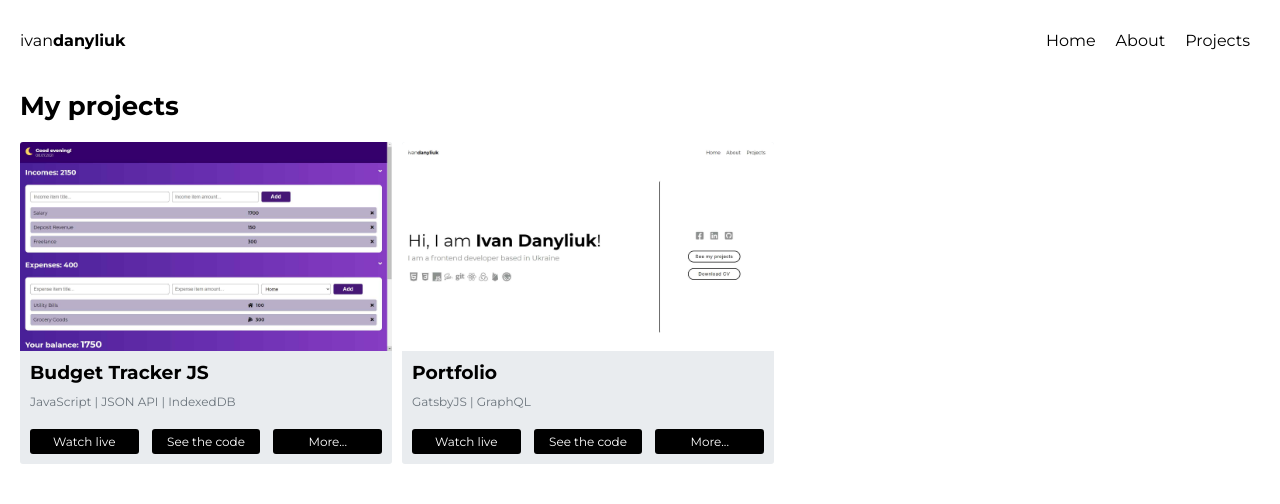
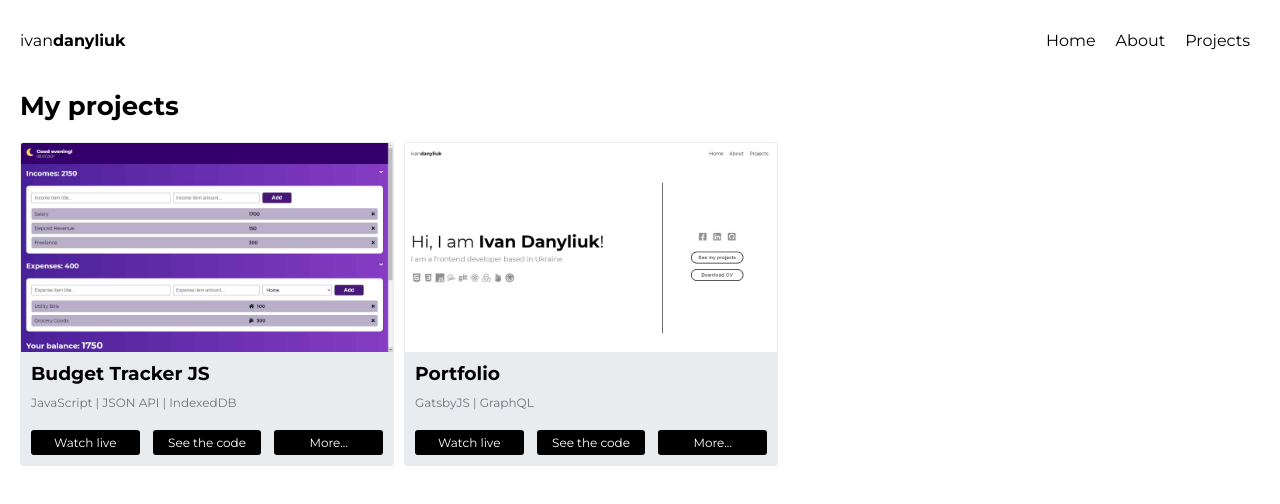
Before and after one commit to IvanDanyliuk/portfolio-gatsbyjs, a Gatsby site: page /projects in a window 1280 px wide. Built offline with nearby package versions, Linux system fonts and the light colour scheme; Gatsby itself is replaced by a stand-in of ours.

Commit message:
fixed styles of projects

```diff
--- a/src/pages/index.js
+++ b/src/pages/index.js
@@ -5,7 +5,7 @@ import Skills from "../components/MainPage/Skills";
 import SocialMediaList from "../components/MainPage/SocialMediaList";
 import CommonLinkButton from "../components/UI/CommonLinkButton";
 import DownloadButton from "../components/UI/DownloadButton";
-import CV from '../content/CV.pdf';
+import CV from '../content/Ivan_Danyliuk_CV.pdf';
 
 
 const IndexPage = () => {
--- a/src/pages/projects.js
+++ b/src/pages/projects.js
@@ -78,8 +78,9 @@ const ProjectsList = styled.ul`
 
 const ProjectItem = styled.li`
 	position: relative;
-	margin-right: 10px;
+	margin: 0 10px 0 0;
 	width: 30%;
+	border: 1px solid rgb(233, 236, 239);
 	border-radius: 3px;
 	background: rgb(233, 236, 239);
 	overflow: hidden;
@@ -89,7 +90,7 @@ const ProjectItem = styled.li`
 	}
 
 	@media (max-width: 768px) {
-		margin-bottom: 20px;
+		margin: 0 0 26px 0;
 		width: 100%;
 	}
 `;
```
Also changed, not shown: 2 other files.
